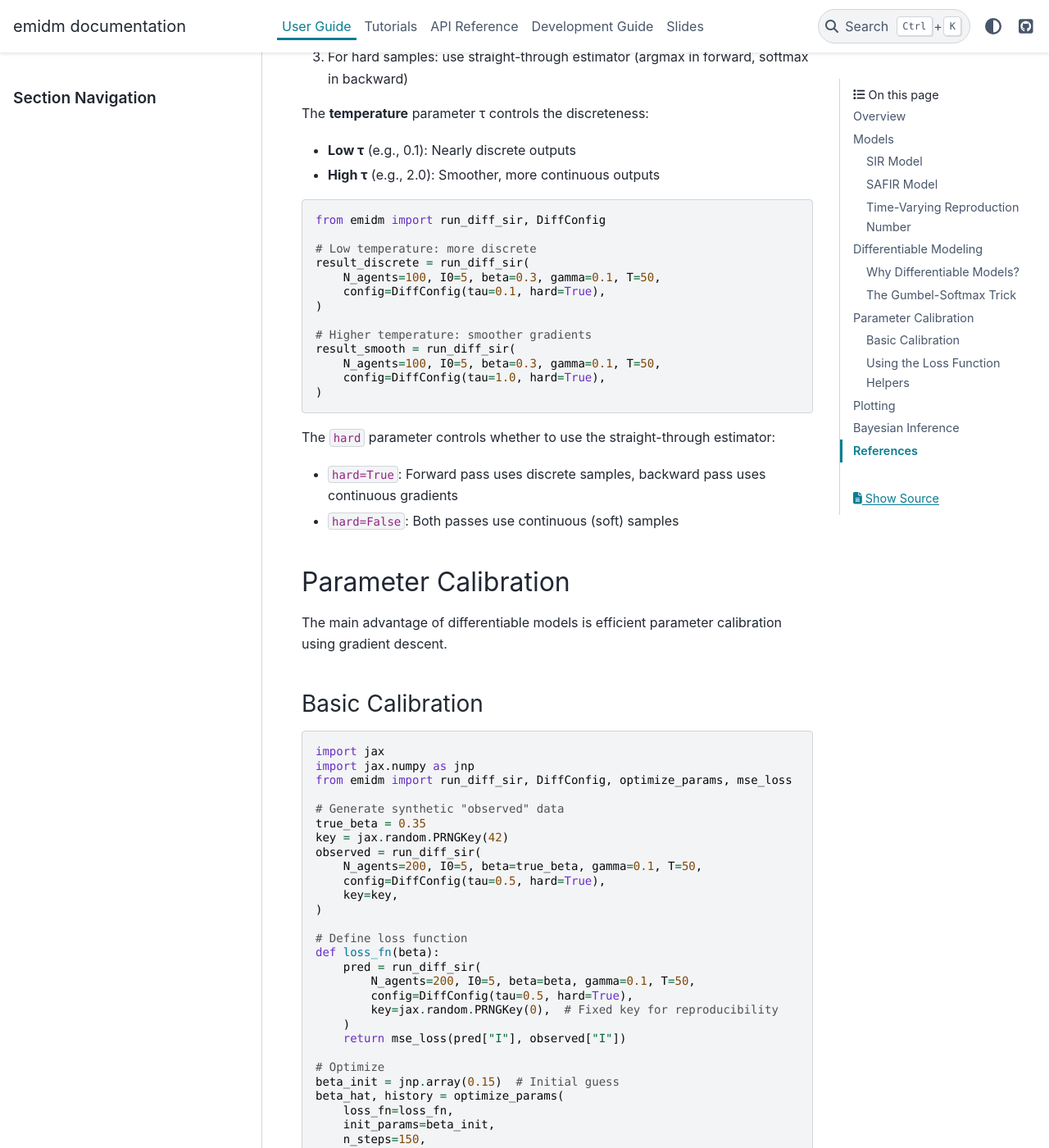
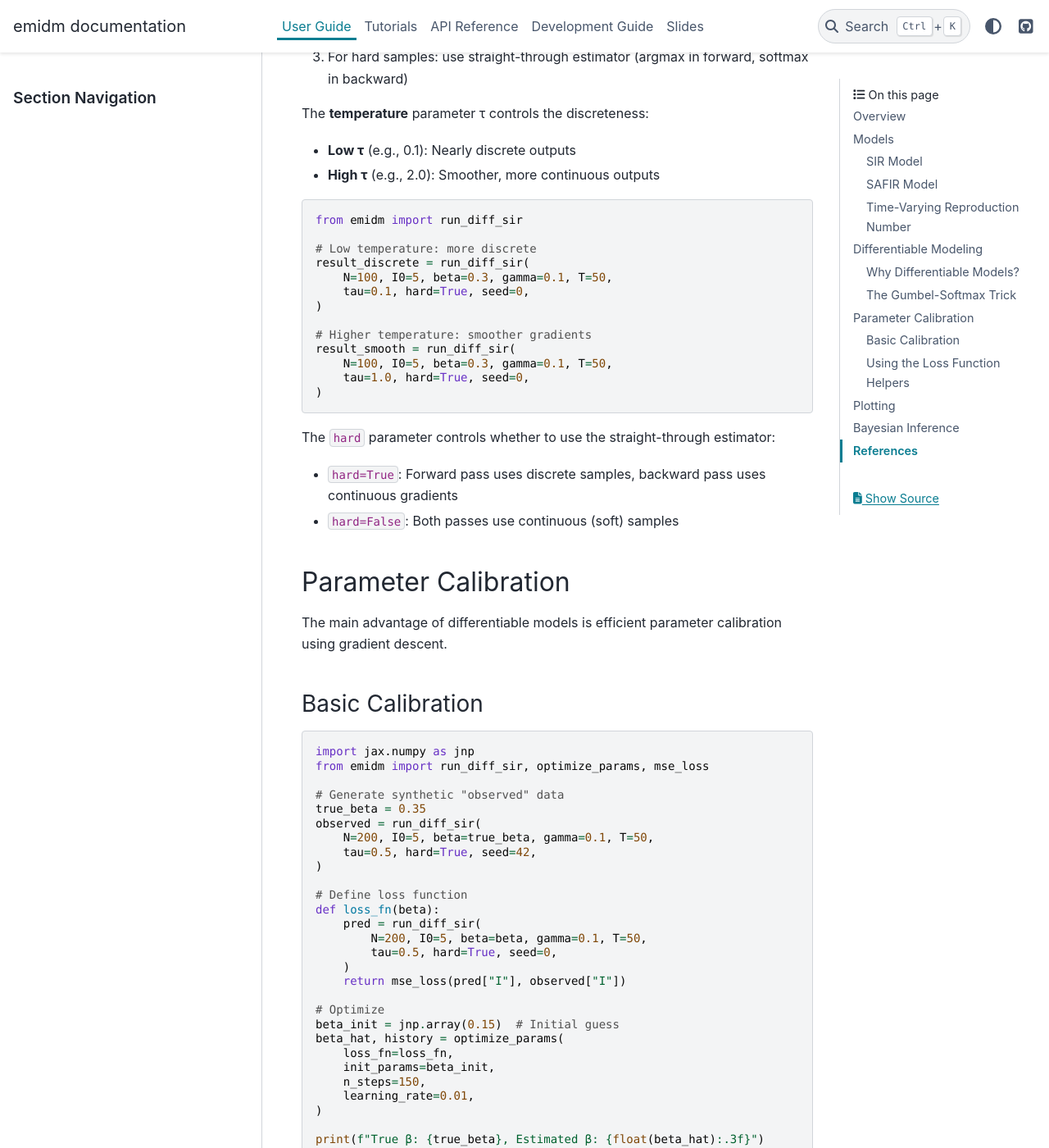
Before and after one commit to OJWatson/emidm, a Sphinx documentation site: the page built from docs/user_guide.rst, in a window 1280 px wide and 1400 px high, scrolled down 2631 px. Shown: the whole window at 82% size. Built offline with Sphinx 7.4.7 and the PyData theme 0.15.4, drawn with Linux system fonts in a browser that asks for light colours; pages that are not in the unit, such as notebooks, are missing from menus; some of the changed text lies outside the part shown.

Commit message:
Update documentation and add SAFIR inference notebook
Documentation updates:
- Update user_guide.rst with new parameter names (N, seed, tau/hard)
- Update README.md examples with new parameter names
- Add registry and utils modules to API reference
- Add CHANGELOG.md for tracking releases

New features:
- Add binomial_nll loss function to optim.py
- Create comprehensive SAFIR Bayesian inference notebook:
  - UK demographics and contact matrix
  - Time-varying R(t) matching UK 2020 epidemic pattern
  - Piecewise constant R(t) parameterization with random walk prior
  - MAP estimation via gradient descent
  - Full Bayesian inference with NUTS (BlackJAX)
  - Fitting to simulated death data

All 40 tests passing.

```diff
--- a/docs/api.rst
+++ b/docs/api.rst
@@ -10,6 +10,8 @@
    emidm.diff
    emidm.optim
    emidm.inference
-   emidm.examples.calibration_demo
+   emidm.registry
+   emidm.utils
    emidm.sampler
    emidm.plotting
+   emidm.examples.calibration_demo
--- a/docs/tutorials.rst
+++ b/docs/tutorials.rst
@@ -11,6 +11,12 @@
 
    notebooks/calibration
    notebooks/bayesian_inference
+   notebooks/safir_inference
+
+The **SAFIR Inference Notebook** demonstrates Bayesian inference for time-varying
+R(t) using the age-structured SAFIR model with UK demographics. It simulates a
+COVID-19-like epidemic matching the UK 2020 pattern and shows how to estimate
+R(t) from death data using gradient-based optimization and MCMC.
 
 Training Surrogates
 -------------------
--- a/docs/user_guide.rst
+++ b/docs/user_guide.rst
@@ -34,7 +34,7 @@
    df = simulate_sir(N=10000, I0=10, beta=0.3, gamma=0.1, T=100)
 
    # Differentiable SIR
-   result = run_diff_sir(N_agents=200, I0=5, beta=0.3, gamma=0.1, T=50)
+   result = run_diff_sir(N=200, I0=5, beta=0.3, gamma=0.1, T=50, seed=0)
 
 SAFIR Model
 ^^^^^^^^^^^
@@ -119,18 +119,18 @@
 
 .. code-block:: python
 
-   from emidm import run_diff_sir, DiffConfig
+   from emidm import run_diff_sir
 
    # Low temperature: more discrete
    result_discrete = run_diff_sir(
-       N_agents=100, I0=5, beta=0.3, gamma=0.1, T=50,
-       config=DiffConfig(tau=0.1, hard=True),
+       N=100, I0=5, beta=0.3, gamma=0.1, T=50,
+       tau=0.1, hard=True, seed=0,
    )
 
    # Higher temperature: smoother gradients
    result_smooth = run_diff_sir(
-       N_agents=100, I0=5, beta=0.3, gamma=0.1, T=50,
-       config=DiffConfig(tau=1.0, hard=True),
+       N=100, I0=5, beta=0.3, gamma=0.1, T=50,
+       tau=1.0, hard=True, seed=0,
    )
 
 The ``hard`` parameter controls whether to use the straight-through estimator:
@@ -149,25 +149,21 @@
 
 .. code-block:: python
 
-   import jax
    import jax.numpy as jnp
-   from emidm import run_diff_sir, DiffConfig, optimize_params, mse_loss
+   from emidm import run_diff_sir, optimize_params, mse_loss
 
    # Generate synthetic "observed" data
    true_beta = 0.35
-   key = jax.random.PRNGKey(42)
    observed = run_diff_sir(
-       N_agents=200, I0=5, beta=true_beta, gamma=0.1, T=50,
-       config=DiffConfig(tau=0.5, hard=True),
-       key=key,
+       N=200, I0=5, beta=true_beta, gamma=0.1, T=50,
+       tau=0.5, hard=True, seed=42,
    )
 
    # Define loss function
    def loss_fn(beta):
        pred = run_diff_sir(
-           N_agents=200, I0=5, beta=beta, gamma=0.1, T=50,
-           config=DiffConfig(tau=0.5, hard=True),
-           key=jax.random.PRNGKey(0),  # Fixed key for reproducibility
+           N=200, I0=5, beta=beta, gamma=0.1, T=50,
+           tau=0.5, hard=True, seed=0,
        )
        return mse_loss(pred["I"], observed["I"])
 
@@ -194,19 +190,20 @@
 
 .. code-block:: python
 
-   from emidm import make_sir_loss, run_diff_sir, DiffConfig
+   from emidm import make_sir_loss, run_diff_sir
 
    # Create a loss function automatically
    loss_fn = make_sir_loss(
        observed_I=observed["I"],
        model_fn=run_diff_sir,
        model_kwargs={
-           "N_agents": 200,
+           "N": 200,
            "I0": 5,
            "gamma": 0.1,
            "T": 50,
-           "config": DiffConfig(tau=0.5, hard=True),
-           "key": jax.random.PRNGKey(0),
+           "tau": 0.5,
+           "hard": True,
+           "seed": 0,
        },
        loss_type="mse",  # or "poisson", "gaussian"
    )
@@ -233,7 +230,7 @@
    fig, ax = plot_sir(df, title="SIR Epidemic")
 
    # Plot differentiable model output
-   result = run_diff_sir(N_agents=200, I0=5, beta=0.3, gamma=0.1, T=50)
+   result = run_diff_sir(N=200, I0=5, beta=0.3, gamma=0.1, T=50, seed=0)
    fig, ax = plot_sir(result, title="Differentiable SIR")
 
    # Compare observed vs fitted
@@ -254,17 +251,15 @@
 
 .. code-block:: python
 
-   import jax
    import jax.numpy as jnp
-   from emidm import run_diff_sir, DiffConfig, mse_loss, run_blackjax_nuts
+   from emidm import run_diff_sir, mse_loss, run_blackjax_nuts
 
    # Define log-density (negative loss + prior)
    def log_density(beta):
        # Likelihood
        pred = run_diff_sir(
-           N_agents=200, I0=5, beta=beta, gamma=0.1, T=50,
-           config=DiffConfig(tau=0.5, hard=True),
-           key=jax.random.PRNGKey(0),
+           N=200, I0=5, beta=beta, gamma=0.1, T=50,
+           tau=0.5, hard=True, seed=0,
        )
        log_lik = -mse_loss(pred["I"], observed["I"])
 
--- a/src/emidm/__init__.py
+++ b/src/emidm/__init__.py
@@ -32,7 +32,7 @@
 from .inference import run_blackjax_nuts
 
 # Optimization
-from .optim import optimize_params, mse_loss, poisson_nll, gaussian_nll, make_sir_loss
+from .optim import optimize_params, mse_loss, poisson_nll, gaussian_nll, binomial_nll, make_sir_loss
 
 # Plotting
 from .plotting import (
@@ -82,6 +82,7 @@
     "mse_loss",
     "poisson_nll",
     "gaussian_nll",
+    "binomial_nll",
     "make_sir_loss",
     "run_blackjax_nuts",
     # Plotting
```
Also changed, not shown: CHANGELOG.md (added, +50 -0 lines), docs/notebooks/safir_inference.ipynb (added), 1 other file.
